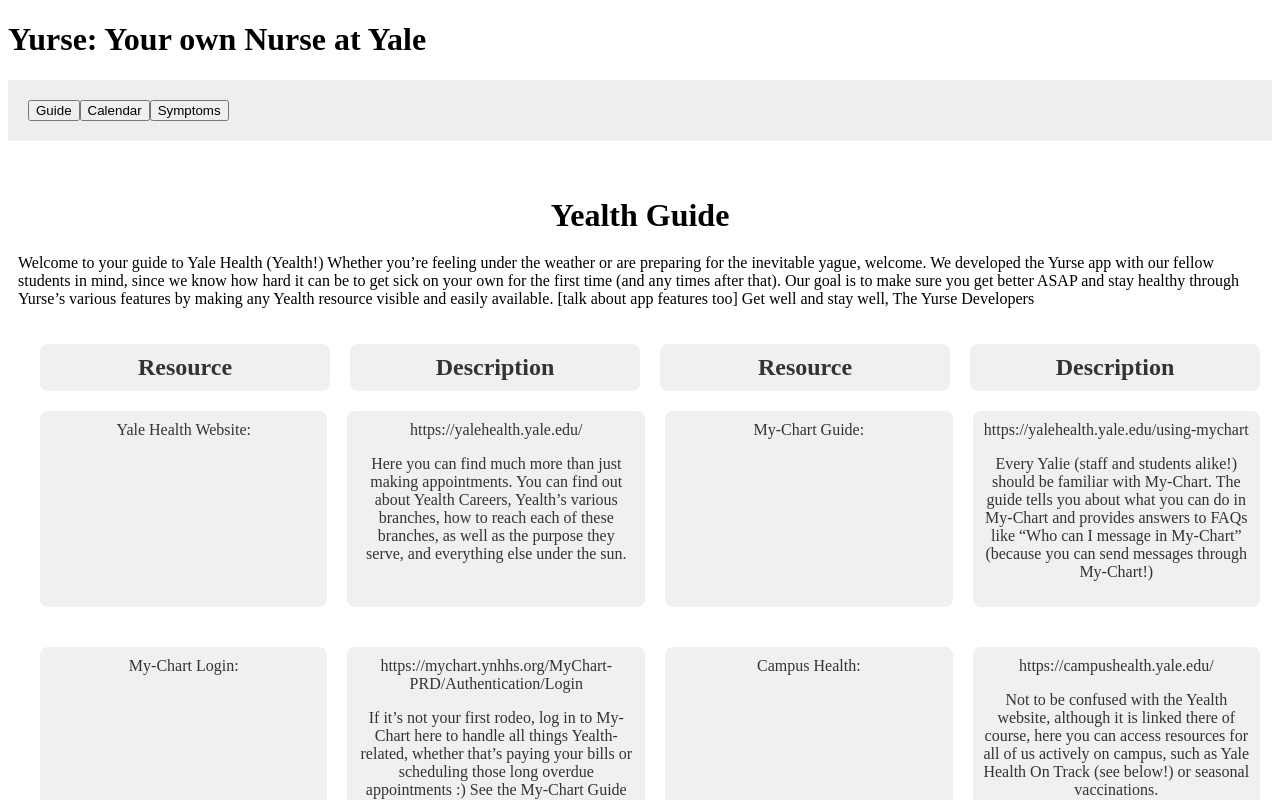
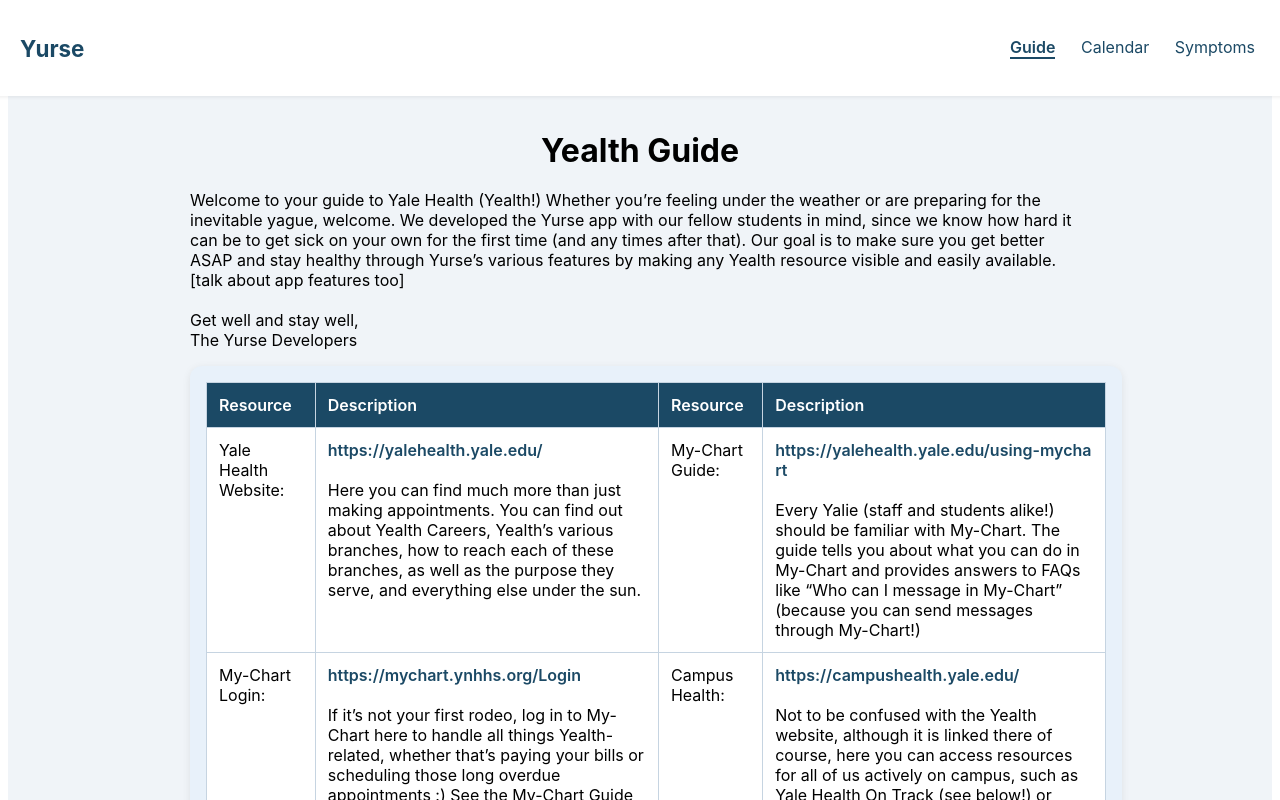
Before and after one commit to azran-09/catalystFinalProject, a React (Vite) app: page / in a window 1280 px wide. Shown: the top 800 px of the page. Built offline with nearby package versions, Linux system fonts and the light colour scheme; the HTML template or start-up script is replaced by a standard one.

Commit message:
put navbar and fixed ui for guide page mostly

```diff
--- a/src/App.jsx
+++ b/src/App.jsx
@@ -1,25 +1,60 @@
-import {useState} from 'react';
-import './App.css';
-import YealthGuide from './pages/YealthGuide';
-import YealthCalendar from './pages/YealthCalendar';
-import YealthSymptoms from './pages/YealthSymptoms';
-
+import { useState } from "react";
+import "./App.css";
+import YealthGuide from "./pages/YealthGuide";
+import YealthCalendar from "./pages/YealthCalendar";
+import YealthSymptoms from "./pages/YealthSymptoms";
+import Navbar from "./pages/Navbar";
 
 function App() {
-    const [page, setPage] = useState('guide'); //makes initial state guide but looks for other pages when called
-        return (
-            <div>
-                <h1> Yurse: Your own Nurse at Yale</h1>
-                <nav style={{ padding: '20px', backgroundColor: '#eee', marginBottom: '20px' }}>
-                    <button onClick={() => setPage('guide')}> Guide </button>
-                    <button onClick={() => setPage('calendar')}> Calendar </button>
-                    <button onClick={() => setPage('symptoms')}> Symptoms </button>
-                </nav>
-                {page === 'guide' ? <YealthGuide /> : page === 'calendar' ? <YealthCalendar /> : <YealthSymptoms />}
+  const [page, setPage] = useState("guide");
 
+  const renderPage = () => {
+    switch (page) {
+      case "guide":
+        return <YealthGuide />;
+      case "calendar":
+        return <YealthCalendar />;
+      case "symptoms":
+        return <YealthSymptoms />;
+      default:
+        return <YealthGuide />;
+    }
+  };
 
-            </div>
-        );
-    }
+  return (
+    <div
+      style={{
+        backgroundColor: "#F0F4F8",
+        minHeight: "100vh",
+        fontFamily: "Inter, sans-serif",
+        display: "flex",
+        flexDirection: "column",
+        alignItems: "center",
+      }}
+    >
+      {/* ⭐ Navbar always visible */}
+      <Navbar page={page} setPage={setPage} />
 
-    export default App;
+      {/* Page content */}
+      <div style={{ width: "100%", maxWidth: "900px", marginTop: "6rem" }}>
+        {renderPage()}
+      </div>
+
+      {/* Footer */}
+      <footer
+        style={{
+          textAlign: "center",
+          marginTop: "3rem",
+          padding: "1rem",
+          color: "#1B4965",
+          fontSize: "0.9rem",
+          opacity: 0.8,
+        }}
+      >
+        © {new Date().getFullYear()} Yale Nurse — Built to support student wellness.
+      </footer>
+    </div>
+  );
+}
+
+export default App;
--- /dev/null
+++ b/src/pages/Navbar.css
@@ -0,0 +1,105 @@
+/* NAVBAR BASE */
+.navbar {
+  display: flex;
+  justify-content: space-between;
+  align-items: center;
+  padding: 1rem 2rem;
+  background-color: white;
+  box-shadow: 0 1px 4px rgba(0, 0, 0, 0.08);
+  position: fixed;
+  top: 0;
+  width: 100%;
+  z-index: 1000;
+}
+
+/* LOGO */
+.logo {
+  font-size: 1.4rem;
+  font-weight: 700;
+  color: #1B4965;
+  font-family: Inter, sans-serif;
+  margin-left: 20px;
+}
+
+/* NAV LINKS */
+.nav-links {
+  list-style: none;
+  display: flex;
+  gap: 1.6rem;
+  font-family: Inter, sans-serif;
+  margin-right: 25px;
+}
+
+.nav-links li {
+  font-size: 1rem;
+  cursor: pointer;
+  color: #1B4965;
+  transition: 0.3s ease;
+}
+
+.nav-links li.active {
+  font-weight: 600;
+  color: #1B4965;
+  border-bottom: 2px solid #1B4965;
+}
+
+/* MOBILE MENU / HAMBURGER */
+.hamburger {
+  display: none;
+  width: 2rem;
+  height: 2rem;
+  justify-content: space-around;
+  flex-flow: column nowrap;
+  cursor: pointer;
+}
+
+.hamburger span {
+  width: 25px;
+  height: 3px;
+  background: #1B4965;
+  border-radius: 3px;
+  transition: all 0.3s ease;
+}
+
+/* HAMBURGER ANIMATION */
+.hamburger.active span:nth-child(1) {
+  transform: rotate(45deg) translateY(8px);
+}
+
+.hamburger.active span:nth-child(2) {
+  opacity: 0;
+}
+
+.hamburger.active span:nth-child(3) {
+  transform: rotate(-45deg) translateY(-8px);
+}
+
+/* MOBILE NAV */
+@media (max-width: 800px) {
+  .hamburger {
+    display: flex;
+    z-index: 10;
+  }
+
+  .nav-links {
+    position: absolute;
+    top: 70px;
+    right: 0;
+    background: white;
+    flex-direction: column;
+    width: 200px;
+    align-items: flex-start;
+    padding: 1rem;
+    box-shadow: 0 4px 10px rgba(0, 0, 0, 0.1);
+    opacity: 0;
+    transform: translateY(-20px);
+    pointer-events: none;
+    transition: all 0.3s ease;
+  }
+
+  .nav-links.open {
+    opacity: 1;
+    transform: translateY(0);
+    pointer-events: auto;
+  }
+}
--- /dev/null
+++ b/src/pages/Navbar.jsx
@@ -0,0 +1,68 @@
+import React, { useState } from "react";
+import { motion } from "framer-motion";
+import "./Navbar.css";
+
+export default function Navbar({ page, setPage }) {
+  const [menuOpen, setMenuOpen] = useState(false);
+
+  const handleNav = (newPage) => {
+    setPage(newPage);
+    setMenuOpen(false);
+  };
+
+  return (
+    <nav className="navbar">
+      <h1 className="logo">Yurse</h1>
+
+      <div
+        className={`hamburger ${menuOpen ? "active" : ""}`}
+        onClick={() => setMenuOpen(!menuOpen)}
+      >
+        <span></span>
+        <span></span>
+        <span></span>
+      </div>
+
+      <ul className={`nav-links ${menuOpen ? "open" : ""}`}>
+        <motion.li
+          whileHover={{
+            scale: 1.2,
+            color: "#1B4965",
+            textDecoration: "underline",
+            textUnderlineOffset: 5,
+          }}
+          onClick={() => handleNav("guide")}
+          className={page === "guide" ? "active" : ""}
+        >
+          Guide
+        </motion.li>
+
+        <motion.li
+          whileHover={{
+            scale: 1.2,
+            color: "#1B4965",
+            textDecoration: "underline",
+            textUnderlineOffset: 5,
+          }}
+          onClick={() => handleNav("calendar")}
+          className={page === "calendar" ? "active" : ""}
+        >
+          Calendar
+        </motion.li>
+
+        <motion.li
+          whileHover={{
+            scale: 1.2,
+            color: "#1B4965",
+            textDecoration: "underline",
+            textUnderlineOffset: 5,
+          }}
+          onClick={() => handleNav("symptoms")}
+          className={page === "symptoms" ? "active" : ""}
+        >
+          Symptoms
+        </motion.li>
+      </ul>
+    </nav>
+  );
+}
--- a/src/pages/YealthGuide.css
+++ b/src/pages/YealthGuide.css
@@ -13,40 +13,66 @@
     margin-bottom: 20px;
 }
 
-.guide-container {
-    padding: 10px;
-    text-align: left;
+.table-wrapper {
+  width: 100%;
+  overflow-x: auto;
+  background: #e8f1fa;
+  padding: 1rem;
+  border-radius: 12px;
+  box-shadow: 0px 2px 8px rgba(0,0,0,0.08);
 }
 
-.guide-list {
-    list-style-type: none;
-    padding: 0;
-    /*to make it into columns*/
-    display: grid;
-    grid-template-columns: 1fr 1fr 1fr 1fr;
-    gap: 40px;
-    max-width: 1200px;
-    margin: 0 auto;
+.custom-table {
+  width: 100%;
+  border-collapse: collapse;
+  background: white;
+  min-width: 600px;
+  border: 1px solid #c6d4e1; /* outer border */
 }
 
-.guide-item {
-    background-color: #f0f0f0;
-    padding: 10px;
-    width: 100%;
-    border-radius: 8px;
-    color: #333;
-    text-align: center;
+.custom-table th,
+.custom-table td {
+  border: 1px solid #c6d4e1; /* grid lines */
+  padding: 12px;
+  vertical-align: top;
+  transition: transform 0.12s ease, background-color 0.12s ease;
 }
 
-.guide-item a {
-    text-decoration: none;
-    color: #333;
-    display: block;
+/* Header styling */
+.custom-table th {
+  background: #1b4965;
+  color: white;
+  font-weight: 600;
+  text-align: left;
 }
 
-.guide-item hover {
-    background-color: #e0e0e0;
-    cursor: pointer;
-    transform: translateY(10px);
-    transition: 0.3s;
+/* Hover effect: slight lift + subtle highlight */
+.custom-table td:hover {
+  background: #f7fbff;
+  transform: translateY(-2px);
 }
+
+/* Link styling */
+.custom-table a {
+  color: #1b4965;
+  font-weight: 600;
+  text-decoration: none;
+  word-break: break-all;
+}
+
+.custom-table a:hover {
+  text-decoration: underline;
+}
+
+/* Mobile responsiveness */
+@media (max-width: 600px) {
+  .custom-table {
+    min-width: 100%;
+  }
+
+  .custom-table th,
+  .custom-table td {
+    padding: 10px;
+    font-size: 14px;
+  }
+}
--- a/src/pages/YealthGuide.jsx
+++ b/src/pages/YealthGuide.jsx
@@ -4,69 +4,89 @@
     return (
         <section className="guide-container">
             <h1 className="top-heading"> Yealth Guide</h1>
+
             <p>
                Welcome to your guide to Yale Health (Yealth!) Whether you’re feeling under the weather or are preparing for the inevitable yague, welcome. We developed the Yurse app with our fellow students in mind, since we know how hard it can be to get sick on your own for the first time (and any times after that). Our goal is to make sure you get better ASAP and stay healthy through Yurse’s various features by making any Yealth resource visible and easily available. [talk about app features too]
+               <br /><br />
+               Get well and stay well,
+               <br />
+               The Yurse Developers
+            </p>
 
-Get well and stay well,
+            <div className="table-wrapper">
+                <table className="custom-table">
+                    <thead>
+                        <tr>
+                            <th>Resource</th>
+                            <th>Description</th>
+                            <th>Resource</th>
+                            <th>Description</th>
+                        </tr>
+                    </thead>
 
-The Yurse Developers
+                    <tbody>
+                        <tr>
+                            <td>Yale Health Website:</td>
+                            <td>
+                                <a href="https://yalehealth.yale.edu/" target="_blank" rel="noopener noreferrer">
+                                    https://yalehealth.yale.edu/
+                                </a>
+                                <br /><br />
+                                Here you can find much more than just making appointments. You can find out about Yealth Careers, Yealth’s various branches, how to reach each of these branches, as well as the purpose they serve, and everything else under the sun.
+                            </td>
 
-            </p>
-            <ul className="guide-list">
-            <h2 className="guide-item">Resource</h2>
-            <h2 className="guide-item">Description</h2>
-            <h2 className="guide-item">Resource</h2>
-            <h2 className="guide-item">Description</h2>
-            </ul>
-            <ul className="guide-list">
-                <li className="guide-item"> Yale Health Website: </li>
-                <li className="guide-item">
-                    <a href="https://yalehealth.yale.edu/ ">
-                     https://yalehealth.yale.edu/
-                     <p>Here you can find much more than just making appointments. You can find out about Yealth Careers, Yealth’s various branches, how to reach each of these branches, as well as the purpose they serve, and everything else under the sun.</p>
-                     </a>
-                </li>
+                            <td>My-Chart Guide:</td>
+                            <td>
+                                <a href="https://yalehealth.yale.edu/using-mychart" target="_blank" rel="noopener noreferrer">
+                                    https://yalehealth.yale.edu/using-mychart
+                                </a>
+                                <br /><br />
+                                Every Yalie (staff and students alike!) should be familiar with My-Chart. The guide tells you about what you can do in My-Chart and provides answers to FAQs like “Who can I message in My-Chart” (because you can send messages through My-Chart!)
+                            </td>
+                        </tr>
 
-                <li className="guide-item"> My-Chart Guide: </li>
-                 <li className="guide-item">
-                    <a href=" https://yalehealth.yale.edu/using-mychart " target="_blank">
-                    https://yalehealth.yale.edu/using-mychart
-                    <p> Every Yalie (staff and students alike!) should be familiar with My-Chart. The guide tells you about what you can do in My-Chart and provides answers to FAQs like “Who can I message in My-Chart” (because you can send messages through My-Chart!)</p>
-                    </a>
-                </li>
+                        <tr>
+                            <td>My-Chart Login:</td>
+                            <td>
+                                <a href="https://mychart.ynhhs.org/MyChart-PRD/Authentication/Login" target="_blank" rel="noopener noreferrer">
+                                    https://mychart.ynhhs.org/Login
+                                </a>
+                                <br /><br />
+                                If it’s not your first rodeo, log in to My-Chart here to handle all things Yealth-related, whether that’s paying your bills or scheduling those long overdue appointments :) See the My-Chart Guide linked above for more details.
+                            </td>
 
-                <li className="guide-item"> My-Chart Login: </li>
-                 <li className="guide-item" target="_blank">
-                    <a href="https://mychart.ynhhs.org/MyChart-PRD/Authentication/Login">
-                    https://mychart.ynhhs.org/MyChart-PRD/Authentication/Login
-                    <p> If it’s not your first rodeo, log in to My-Chart here to handle all things Yealth-related, whether that’s paying your bills or scheduling those long overdue appointments :) See the My-Chart Guide linked above for more details.</p>
-                    </a>
-                </li>
+                            <td>Campus Health:</td>
+                            <td>
+                                <a href="https://campushealth.yale.edu/" target="_blank" rel="noopener noreferrer">
+                                    https://campushealth.yale.edu/
+                                </a>
+                                <br /><br />
+                                Not to be confused with the Yealth website, although it is linked there of course, here you can access resources for all of us actively on campus, such as Yale Health On Track (see below!) or seasonal vaccinations.
+                            </td>
+                        </tr>
 
-                <li className="guide-item"> Campus Health: </li>
-                 <li className="guide-item" target="_blank">
-                    <a href="https://campushealth.yale.edu/  ">
-                    https://campushealth.yale.edu/
-                    <p>Not to be confused with the Yealth website, although it is linked there of course, here you can access resources for all of us actively on campus, such as Yale Health On Track (see below!) or seasonal vaccinations.</p>
-                    </a>
-                </li>
+                        <tr>
+                            <td>Yale Health On Track:</td>
+                            <td>
+                                <a href="https://campushealth.yale.edu/welcome-to-health-on-track" target="_blank" rel="noopener noreferrer">
+                                    https://campushealth.yale.edu/welcome-to-health-on-track
+                                </a>
+                                <br /><br />
+                                <strong>This is where you upload important, required documents for Yale’s health requirements!! Make sure you have all your things in order :)</strong>
+                            </td>
 
-                <li className="guide-item"> Yale Health On Track: </li>
-                 <li className="guide-item" target="_blank">
-                    <a href="https://campushealth.yale.edu/welcome-to-health-on-track ">
-                     https://campushealth.yale.edu/welcome-to-health-on-track
-                     <p> <b> <em>This is where you upload important, required documents for Yale’s health requirements!! Make sure you have all your things in order :) </em> </b></p>
-                     </a>
-                </li>
-
-                <li className="guide-item"> Yale Safety Net </li>
-                 <li className="guide-item" target="_blank">
-                    <a href="https://safetynet.yale.edu/hc/en-us ">
-                     https://safetynet.yale.edu/hc/en-us
-                     <p> For any urgent health emergencies that require an unexpected financial burden, use the Yale Safety Net to secure funding. See website for more details.  </p>
-                     </a>
-                </li>
-            </ul>
+                            <td>Yale Safety Net</td>
+                            <td>
+                                <a href="https://safetynet.yale.edu/hc/en-us" target="_blank" rel="noopener noreferrer">
+                                    https://safetynet.yale.edu/
+                                </a>
+                                <br /><br />
+                                For any urgent health emergencies that require an unexpected financial burden, use the Yale Safety Net to secure funding. See website for more details.
+                            </td>
+                        </tr>
+                    </tbody>
+                </table>
+            </div>
         </section>
     );
 }
```
Also changed, not shown: src/pages/YealthSymptoms.jsx (+2 -13 lines).
